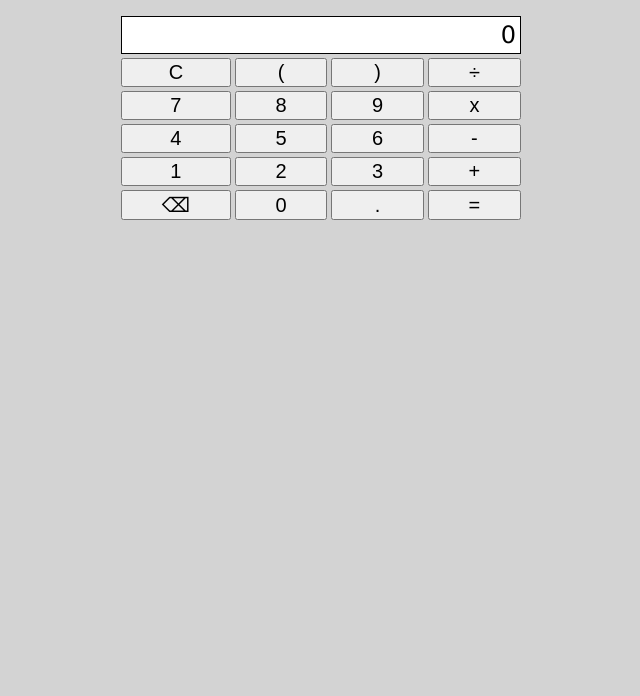
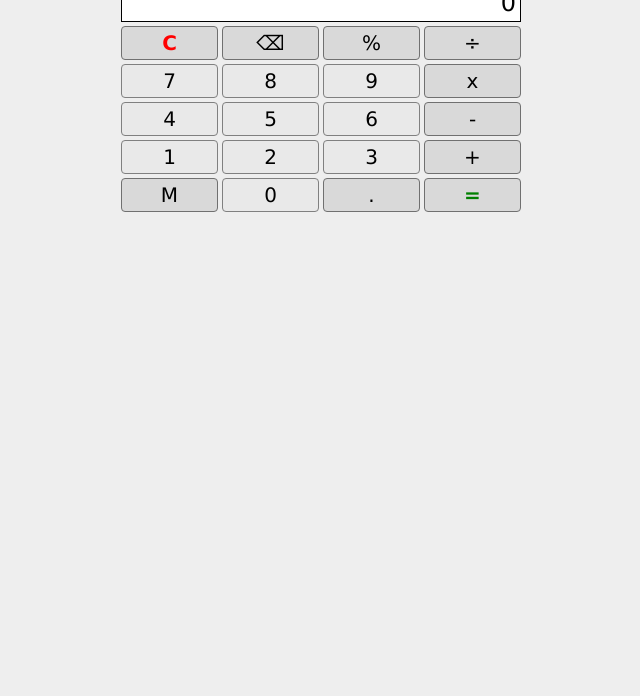
Before and after one commit to Saffr3n/calc, a plain HTML site: page index.html in a window 1280 px wide. Shown: the part 104-800 px from the top of the page, without its empty margins (319-959 px from the left). Drawn offline with Linux system fonts and the light colour scheme.

Commit message:
Improve UI style

```diff
--- a/index.html
+++ b/index.html
@@ -11,29 +11,29 @@
 <body>
     <h1>Calculator</h1>
 
-    <div class="calculator">
-        <div class="display">0</div>
-        <div class="buttons">
-            <button>C</button>
-            <button>(</button>
-            <button>)</button>
-            <button>÷</button>
-            <button>7</button>
-            <button>8</button>
-            <button>9</button>
-            <button>x</button>
-            <button>4</button>
-            <button>5</button>
-            <button>6</button>
-            <button>-</button>
-            <button>1</button>
-            <button>2</button>
-            <button>3</button>
-            <button>+</button>
-            <button>⌫</button>
-            <button>0</button>
-            <button>.</button>
-            <button>=</button>
+    <div id="calc">
+        <div id="disp">0</div>
+        <div id="btns">
+            <button class="nan" value="C" id="reset">C</button>
+            <button class="nan" value="B">⌫</button>
+            <button class="nan" value="%">%</button>
+            <button class="nan" value="/">÷</button>
+            <button class="num" value="7">7</button>
+            <button class="num" value="8">8</button>
+            <button class="num" value="9">9</button>
+            <button class="nan" value="*">x</button>
+            <button class="num" value="4">4</button>
+            <button class="num" value="5">5</button>
+            <button class="num" value="6">6</button>
+            <button class="nan" value="-">-</button>
+            <button class="num" value="1">1</button>
+            <button class="num" value="2">2</button>
+            <button class="num" value="3">3</button>
+            <button class="nan" value="+">+</button>
+            <button class="nan" value="M">M</button>
+            <button class="num" value="0">0</button>
+            <button class="nan" value=".">.</button>
+            <button class="nan" value="=" id="operate">=</button>
         </div>
     </div>
 </body>
--- a/style.css
+++ b/style.css
@@ -1,32 +1,76 @@
 body {
-    background-color: lightgray;
+    background-color: #eeeeee;
     font-family: Verdana, Geneva, Tahoma, sans-serif;
     font-size: 1.5rem;
 }
 
 h1 {
     text-align: center;
+    margin: 1rem;
 }
 
-.calculator {
+#calc {
     max-width: 25rem;
     margin: 0 auto;
 }
 
-.display {
-    background-color: white;
-    border: 1px solid black;
+#disp {
+    background-color: #ffffff;
+    border: 1px solid #000000;
     text-align: end;
     margin-bottom: 0.25rem;
     padding: 0.25rem;
 }
 
-.buttons {
+#btns {
     display: grid;
-    grid-template-columns: repeat(4, auto);
+    grid-template-columns: repeat(4, 1fr);
     gap: 0.25rem;
 }
 
 button {
+    font-family: Verdana, Geneva, Tahoma, sans-serif;
     font-size: 1.25rem;
+    padding: 0.25rem 0;
+    border-radius: 0.25rem;
 }
+
+.num {
+    background-color: #e9e9e9;
+    border: 1px solid #808080;
+}
+
+.num:hover {
+    background-color: #d3d3d3;
+    border-color: #707070;
+}
+
+.num:active {
+    background-color: #b0b0b0;
+    border-color: #555555;
+}
+
+.nan {
+    background-color: #d9d9d9;
+    border: 1px solid #707070;
+}
+
+.nan:hover {
+    background-color: #c3c3c3;
+    border-color: #606060;
+}
+
+.nan:active {
+    background-color: #a0a0a0;
+    border-color: #444444;
+}
+
+#reset {
+    color: #ff0000;
+    font-weight: 900;
+}
+
+#operate {
+    color: #008000;
+    font-weight: 900;
+}
```
